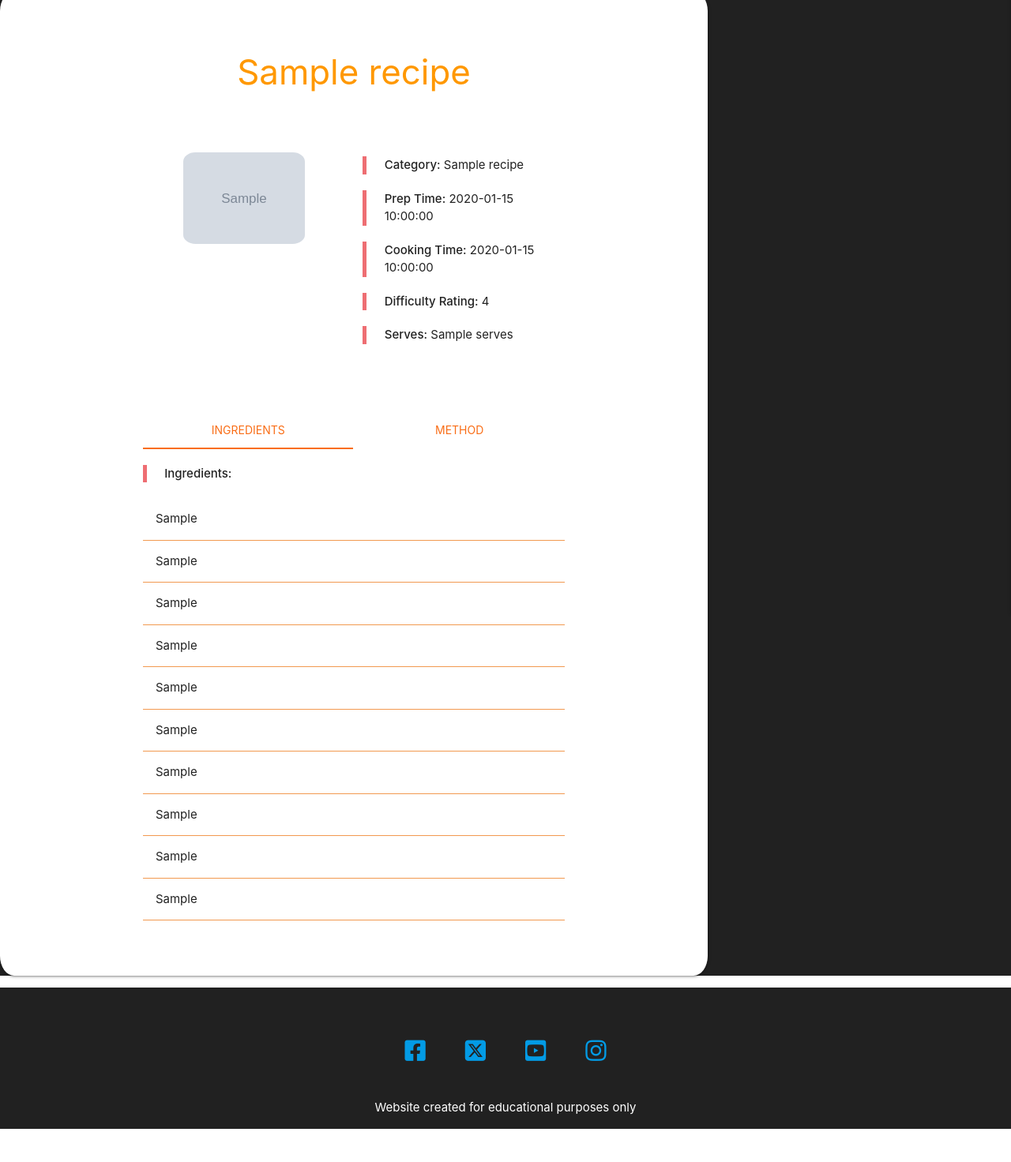
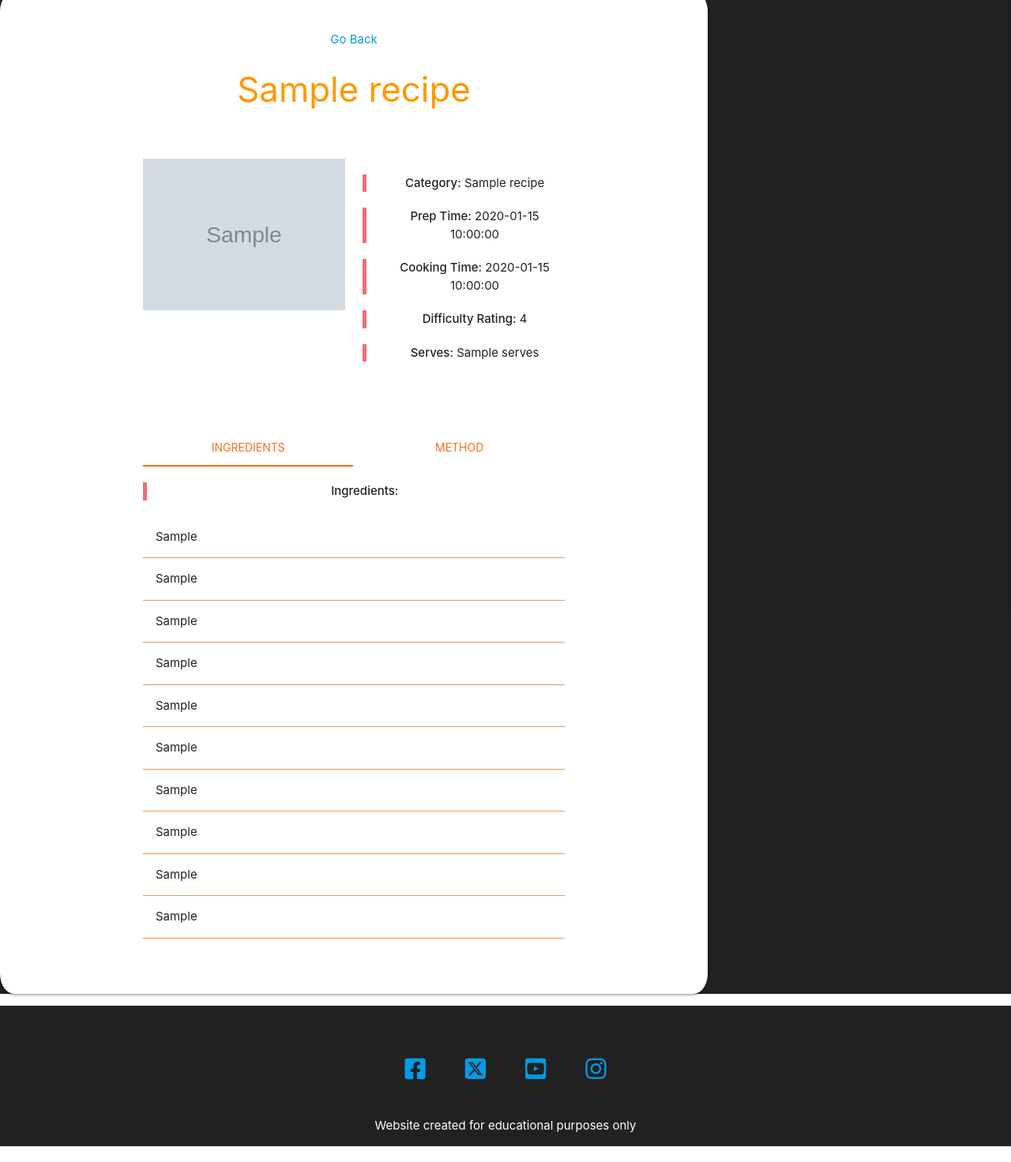
Before and after one commit to lisaloudness/Blas, a Flask app: template templates/view_recipes.html in a window 1280 px wide. Shown: the part 83-1555 px from the top of the page at 79% size. Before the commit the page ends 1513 px from the top, so only its background shows below. Run offline with Flask 3, Linux system fonts and the light colour scheme; the template is opened without the code that fills it: most values are stand-ins (such as "Sample title", 1, 10 or a date in 2020); grey boxes marked "Sample" are stand-in pictures; some libraries are stand-ins or nearby versions; some web fonts are replaced.

```diff
--- a/templates/recipes.html
+++ b/templates/recipes.html
@@ -3,6 +3,7 @@
 
 <div class="grey darken-4">
     <div class="container-fluid">
+
         <h6 class="center orange-text"><strong>Browse the recipes or search for an ingredient.</strong></h6>
     </div>
     <div class="container-fluid">
--- a/templates/view_recipes.html
+++ b/templates/view_recipes.html
@@ -1,8 +1,9 @@
 {% extends "base.html" %}
 {% block content %}
-<div class="grey darken-4">
+<div class="grey darken-4 center-align">
 <div class="container-fluid">
   <div class="row card-panel" id="view_container">
+    <a class="left-align" href="#" onclick="history.go(-1)">Go Back</a>
     <h3 class="header center orange-text">{{ recipe.recipe_name }}
         {% if session.user|lower == recipe.created_by|lower %}
         <a href="{{ url_for('edit_recipes', recipe_id=recipe._id) }}" class="orange btn-floating tooltipped" data-position="bottom" data-tooltip="Edit Recipe"><i class="material-icons orange">edit</i></a>
@@ -13,7 +14,7 @@
   <div class="row">
   <div class="col s12 m6 l6">
               {% if recipe.image %}
-                          <img src="{{ recipe.image }}" alt="Recipe Image" class="responsive-img" id="recipe_css_image">
+                          <img src="{{ recipe.image }}" alt="Recipe Image" class="responsive-img">
                           {% else %}
                           <img src="{{ url_for('static', filename='images/blasheropng.png') }}"
                             alt="No recipe image available" class="responsive-img">
```
Also changed, not shown: README.md.
